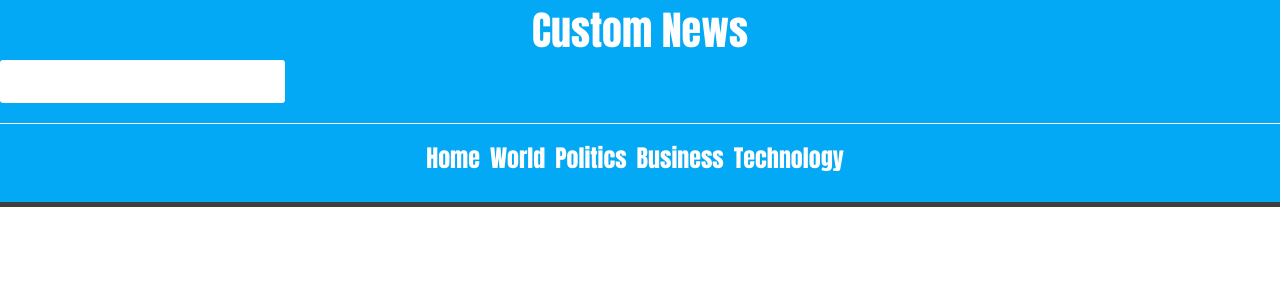
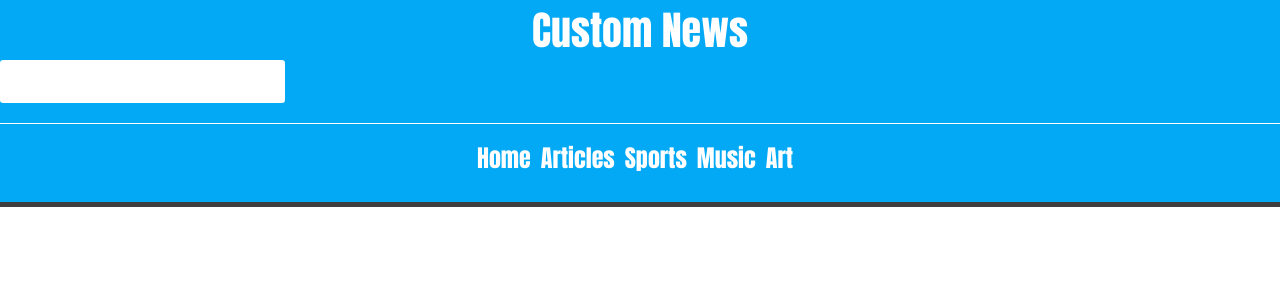
Before and after one commit to anniepuy/react-news-app, a React (Vite) app: page / in a window 1280 px wide. Shown: the top 300 px of the page. Built offline with nearby package versions, Linux system fonts and the light colour scheme.

Commit message:
updating nav to use array with map to loop through id, link and title

```diff
--- a/src/components/header/nav.jsx
+++ b/src/components/header/nav.jsx
@@ -3,29 +3,30 @@ Project: React news app
 Author: Ann Hagan
 Date: 2025-05-24
 File: nav.jsx
-Purpose: Resuable smaller component just for the nav bar.
+Purpose: Resuable smaller component just for the nav bar using map to loop through the array list.
 */
 
-const Nav = () => (
+const Nav = () => {
+
+    const navItems = [
+        { id: "1", link:'/home', title: 'Home' },
+        { id: "2", link:'/articles', title: 'Articles' },
+        { id: "3", link:'/sports', title: 'Sports' },
+        { id: "4", link:'/music', title: 'Music' },
+        { id: "5", link:'/art', title: 'Art' },
+    ]
+
+   return(
     <nav className="mainNav">
             <ul>
-                <li className="navItem">
-                    <a href="#">Home</a>
-                </li>
-                <li className="navItem">
-                    <a href="#">World</a>
-                </li>
-                <li className="navItem">
-                    <a href="#">Politics</a>
-                </li>
-                <li className="navItem">
-                    <a href="#">Business</a>
-                </li>
-                <li className="navItem">
-                    <a href="#">Technology</a>
-                </li>
+                {navItems.map((item) => (
+                    <li className="navItem" key={item.id}>
+                    <a href="{item.link}">{item.title}</a>
+                    </li>
+                ))}
             </ul>
         </nav>
-)
+    )
+}
 
 export default Nav;
```
